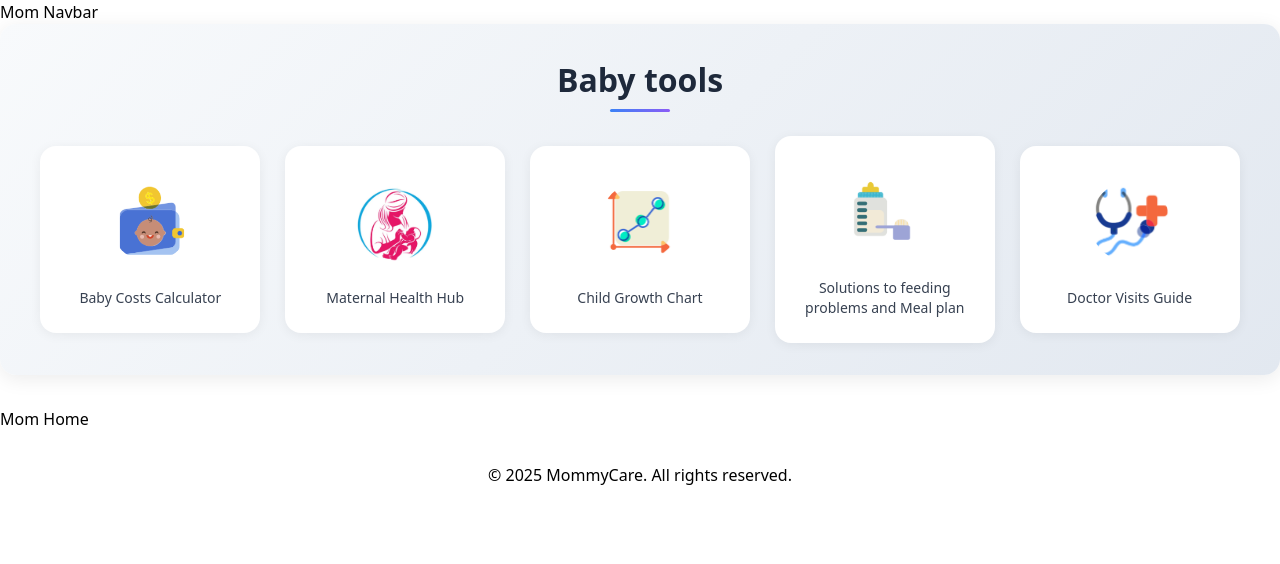
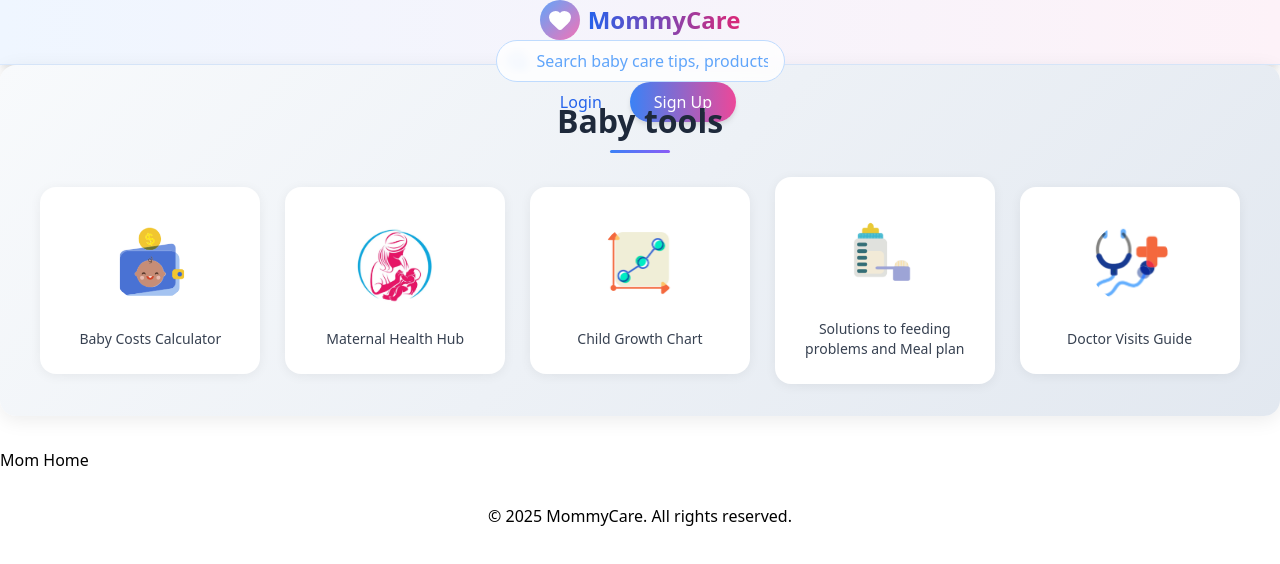
Before and after one commit to Pramudi02/MommyCare, a React (Vite) app: page /mom in a window 1280 px wide. Shown: the top 564 px of the page. Built offline with nearby package versions, Linux system fonts and the light colour scheme; the HTML template or start-up script is replaced by a standard one.

Commit message:
Create Nav Bar

```diff
--- /dev/null
+++ b/src/mom/components/MomNavbar.css
@@ -0,0 +1,216 @@
+/* Navigation Bar Styles */
+.navbar {
+  background: linear-gradient(to right, #eff6ff, #fdf2f8);
+  box-shadow: 0 10px 15px -3px rgba(0, 0, 0, 0.1), 0 4px 6px -2px rgba(0, 0, 0, 0.05);
+  border-bottom: 1px solid #dbeafe;
+}
+
+.navbar-container {
+  max-width: 1280px;
+  margin: 0 auto;
+  padding: 0 1rem;
+}
+
+@media (min-width: 640px) {
+  .navbar-container {
+    padding: 0 1.5rem;
+  }
+}
+
+@media (min-width: 1024px) {
+  .navbar-container {
+    padding: 0 2rem;
+  }
+}
+
+.navbar-content {
+  display: flex;
+  justify-content: space-between;
+  align-items: center;
+  height: 4rem;
+  width: 100%;
+  min-width: 0; /* Allow flex items to shrink */
+}
+
+/* Logo Section */
+.logo-section {
+  display: flex;
+  align-items: center;
+  gap: 0.5rem;
+  flex-shrink: 0; /* Prevent logo from shrinking */
+  min-width: fit-content;
+}
+
+.logo-icon {
+  background: linear-gradient(to bottom right, #60a5fa, #f472b6);
+  padding: 0.5rem;
+  border-radius: 9999px;
+  color: white;
+}
+
+.heart-icon {
+  height: 1.5rem;
+  width: 1.5rem;
+}
+
+.logo-text {
+  font-size: 1.5rem;
+  font-weight: 700;
+  background: linear-gradient(to right, #2563eb, #db2777);
+  background-clip: text;
+  -webkit-background-clip: text;
+  -webkit-text-fill-color: transparent;
+  color: transparent;
+}
+
+/* Search Section */
+.search-container {
+  display: flex;
+  flex: 1;
+  max-width: 28rem;
+  margin: 0 1rem;
+  min-width: 200px; /* Ensure minimum width */
+}
+
+@media (min-width: 640px) {
+  .search-container {
+    margin: 0 2rem;
+  }
+}
+
+.search-wrapper {
+  position: relative;
+  width: 100%;
+}
+
+.search-icon-wrapper {
+  position: absolute;
+  top: 0;
+  bottom: 0;
+  left: 0;
+  padding-left: 0.75rem;
+  display: flex;
+  align-items: center;
+  pointer-events: none;
+}
+
+.search-icon {
+  height: 1.25rem;
+  width: 1.25rem;
+  color: #60a5fa;
+}
+
+.search-input {
+  width: 100%;
+  padding: 0.5rem 1rem 0.5rem 2.5rem;
+  border: 1px solid #bfdbfe;
+  border-radius: 9999px;
+  background-color: rgba(255, 255, 255, 0.8);
+  backdrop-filter: blur(4px);
+  outline: none;
+  font-size: 0.875rem;
+  color: #374151;
+}
+
+@media (min-width: 640px) {
+  .search-input {
+    font-size: 1rem;
+  }
+}
+
+.search-input::placeholder {
+  color: #60a5fa;
+}
+
+.search-input:focus {
+  ring: 2px;
+  ring-color: #93c5fd;
+  border-color: transparent;
+  box-shadow: 0 0 0 2px #93c5fd;
+}
+
+/* Auth Buttons */
+.auth-buttons {
+  display: flex;
+  align-items: center;
+  gap: 0.5rem;
+  flex-shrink: 0; /* Prevent buttons from shrinking */
+  min-width: fit-content;
+}
+
+@media (min-width: 640px) {
+  .auth-buttons {
+    gap: 0.75rem;
+  }
+}
+
+.login-btn {
+  padding: 0.5rem 0.75rem;
+  color: #2563eb;
+  font-weight: 500;
+  transition: all 0.2s ease-in-out;
+  border-radius: 9999px;
+  border: none;
+  background: none;
+  cursor: pointer;
+  font-size: 0.875rem;
+}
+
+@media (min-width: 640px) {
+  .login-btn {
+    padding: 0.5rem 1rem;
+    font-size: 1rem;
+  }
+}
+
+.login-btn:hover {
+  color: #1d4ed8;
+  background-color: #dbeafe;
+}
+
+.signup-btn {
+  padding: 0.5rem 1rem;
+  background: linear-gradient(to right, #3b82f6, #ec4899);
+  color: white;
+  font-weight: 500;
+  border-radius: 9999px;
+  border: none;
+  cursor: pointer;
+  transition: all 0.2s ease-in-out;
+  box-shadow: 0 4px 6px -1px rgba(0, 0, 0, 0.1), 0 2px 4px -1px rgba(0, 0, 0, 0.06);
+  font-size: 0.875rem;
+}
+
+@media (min-width: 640px) {
+  .signup-btn {
+    padding: 0.5rem 1.5rem;
+    font-size: 1rem;
+  }
+}
+
+.signup-btn:hover {
+  background: linear-gradient(to right, #2563eb, #db2777);
+  box-shadow: 0 10px 15px -3px rgba(0, 0, 0, 0.1), 0 4px 6px -2px rgba(0, 0, 0, 0.05);
+  transform: translateY(-1px);
+}
+
+/* Responsive Design */
+@media (max-width: 640px) {
+  .navbar-content {
+    gap: 0.5rem;
+    flex-wrap: nowrap; /* Prevent wrapping */
+  }
+
+  .logo-text {
+    font-size: 1.25rem;
+  }
+
+  .search-container {
+    margin: 0 0.5rem;
+    min-width: 150px; /* Smaller minimum on mobile */
+  }
+
+  .auth-buttons {
+    gap: 0.25rem; /* Smaller gap on mobile */
+  }
+}
--- a/src/mom/components/MomNavbar.jsx
+++ b/src/mom/components/MomNavbar.jsx
@@ -1,3 +1,50 @@
+
 import React from 'react';
-const MomNavbar = () => <nav>Mom Navbar</nav>;
+import { Search, Heart } from 'lucide-react';
+import './MomNavbar.css';
+
+const MomNavbar = () => {
+  return (
+    <nav className="navbar">
+      <div className="navbar-container">
+        <div className="navbar-content">
+          {/* Logo Section */}
+          <div className="logo-section">
+            <div className="logo-icon">
+              <Heart className="heart-icon" fill="currentColor" />
+            </div>
+            <span className="logo-text">
+              MommyCare
+            </span>
+          </div>
+
+          {/* Search Bar */}
+          <div className="search-container">
+            <div className="search-wrapper">
+              <div className="search-icon-wrapper">
+                <Search className="search-icon" />
+              </div>
+              <input
+                type="text"
+                placeholder="Search baby care tips, products..."
+                className="search-input"
+              />
+            </div>
+          </div>
+
+          {/* Auth Buttons */}
+          <div className="auth-buttons">
+            <button className="login-btn">
+              Login
+            </button>
+            <button className="signup-btn">
+              Sign Up
+            </button>
+          </div>
+        </div>
+      </div>
+    </nav>
+  );
+};
+
 export default MomNavbar;
```
